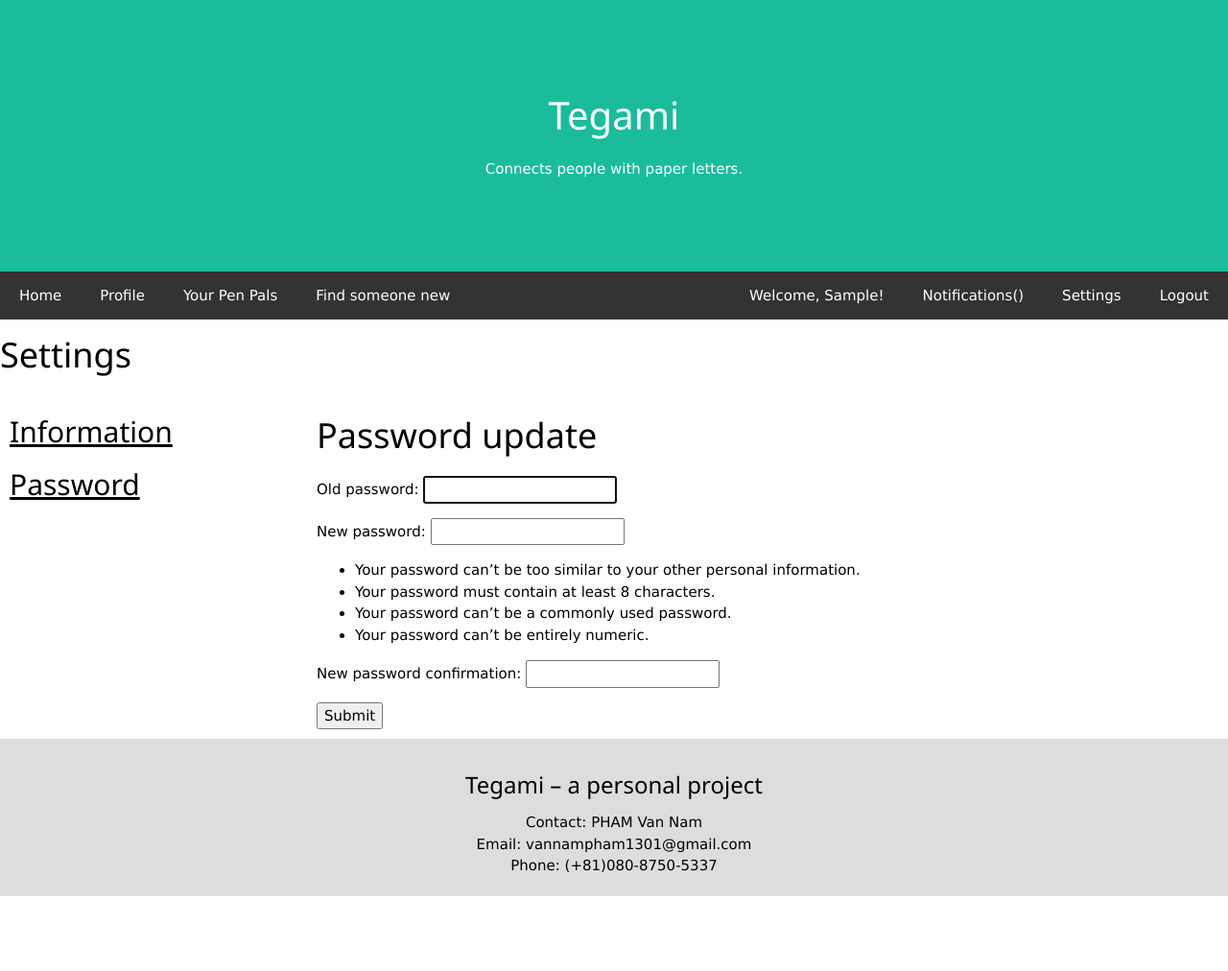
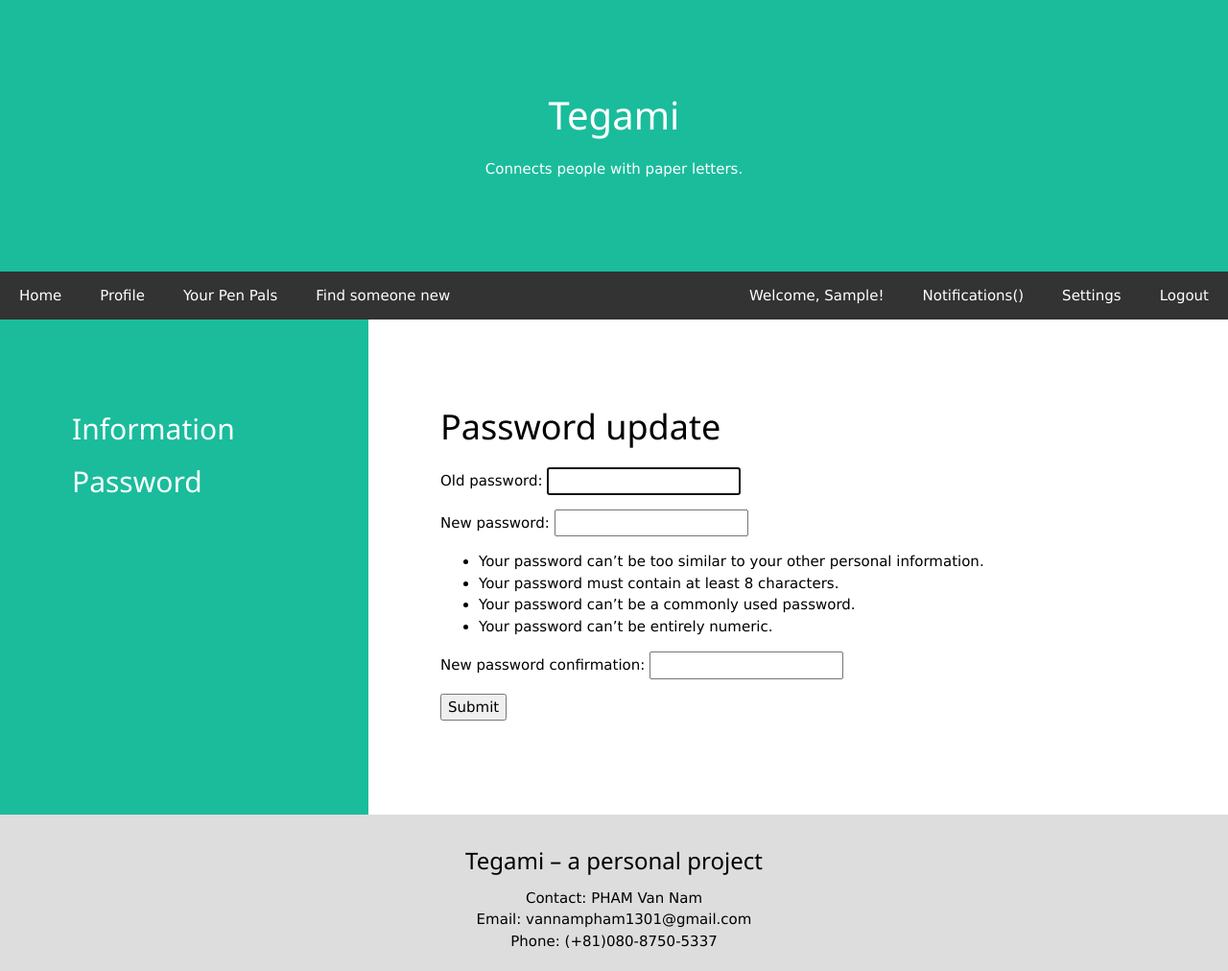
Before and after one commit to megarazor/Tegami, a Django app: page /account/settings/password/ in a window 1280 px wide. Shown: the whole page at 96% size. Before the commit the page ends 934 px from the top, so only its background shows below. Run offline with Django 3.2, Linux system fonts and the light colour scheme; the visitor is signed in with stand-in values (Sample User, id 1).

Commit message:
Column design

```diff
--- /dev/null
+++ b/static/css/columns.css
@@ -0,0 +1,32 @@
+.col-container {
+  display: table; /* Make the container element behave like a table */
+  width: 100%; /* Set full-width to expand the whole page */
+}
+
+.col-colored {
+  color: white;
+  background-color:#1abc9c;
+  padding: 75px;
+  display: table-cell; /* Make elements inside the container behave like table cells */
+}
+
+.col {
+  padding: 75px;
+  display: table-cell; /* Make elements inside the container behave like table cells */
+}
+
+.col-settings-left {
+  width: 30%;
+}
+
+.col-settings-right {
+  width: 70%;
+}
+
+.col-profile-left {
+  width: 40%;
+}
+
+.col-profile-right {
+  width: 60%;
+}
--- a/static/css/columns_menu.css
+++ /dev/null
@@ -1,19 +0,0 @@
-.column {
-  float: left;
-  padding: 10px;
-}
-
-.col_left {
-  width: 25%;
-}
-
-.col_right {
-  width: 75%;
-}
-
-/* Clear floats after the columns */
-.col_row:after {
-  content: "";
-  display: table;
-  clear: both;
-}
--- a/templates/basic_interface/profile.html
+++ b/templates/basic_interface/profile.html
@@ -3,17 +3,17 @@
 {% block extra_head_content %}
   <title>{{profile.user.first_name}} {{ profile.user.last_name }} | Tegami</title>
   {% load static %}
-  <link rel="stylesheet" href="{% static 'css/columns_profile.css' %}">
+  <link rel="stylesheet" href="{% static 'css/columns.css' %}">
 {% endblock %}
 
 {% block content %}
 <div>
     <div class="col-container">
-        <div class="col" style="background-color:#1abc9c;">
+        <div class="col-colored col-profile-left">
             <br><br>
             <img class="center-cropped-big profile-picture" src="{{ profile.profile_pic }}" alt="">
         </div>
-        <div class="col">
+        <div class="col col-profile-right">
             <h2>{{ profile.user.first_name }} {{ profile.user.last_name }}</h2>
             Date of Birth: {{ profile.DoB }}
             <br>
--- a/templates/basic_interface/profile_other.html
+++ b/templates/basic_interface/profile_other.html
@@ -3,17 +3,17 @@
 {% block extra_head_content %}
   <title>{{profile.user.first_name}} {{ profile.user.last_name }} | Tegami</title>
   {% load static %}
-  <link rel="stylesheet" href="{% static 'css/columns_profile.css' %}">
+  <link rel="stylesheet" href="{% static 'css/columns.css' %}">
 {% endblock %}
 
 {% block content %}
 <div>
     <div class="col-container">
-        <div class="col" style="background-color:#1abc9c;">
+        <div class="col-colored col-profile-left">
             <br><br>
             <img class="center-cropped-big profile-picture" src="{{ profile.profile_pic }}" alt="">
         </div>
-        <div class="col">
+        <div class="col col-profile-right">
             <h2>{{ profile.user.first_name }} {{ profile.user.last_name }}</h2>
             Date of Birth: {{ profile.DoB }}
             <br>
--- a/templates/common/settings_base.html
+++ b/templates/common/settings_base.html
@@ -3,23 +3,20 @@
 {% block extra_head_content %}
   <title>Settings | Tegami</title>
   {% load static %}
-    <link rel="stylesheet" href="{% static 'css/columns_menu.css' %}">
+    <link rel="stylesheet" href="{% static 'css/columns.css' %}">
 {% endblock %}
 
 {% block content %}
 
-<h1>Settings</h1>
-<div class="col_row">
-    <div class="column col_left">
-      <a href="{% url 'edit_info' %}"><h2>Information</h2></a>
-      <a href="{% url 'edit_password' %}"><h2>Password</h2></a>
-    </div>
-    <div class="column col_right">
-        <div>
-            {% block settings_content %}
-            {% endblock %}
-        </div>
-    </div>
+<div class="col-container">
+  <div class="col-colored col-settings-left">
+      <h2><a href="{% url 'edit_info' %}" style="text-decoration: none;">Information</a></h2>
+      <h2><a href="{% url 'edit_password' %}" style="text-decoration: none;">Password</a></h2>
+  </div>
+  <div class="col col-settings-right">
+      <div>{% block settings_content %}{% endblock %}</div>
+      <br>
+  </div>
 </div>
 
 {% endblock %}
--- a/templates/settings/info.html
+++ b/templates/settings/info.html
@@ -15,6 +15,4 @@
     <input type="submit" value= "Update">
 </form>
 
-
-
 {% endblock %}
--- a/templates/settings/password.html
+++ b/templates/settings/password.html
@@ -2,14 +2,13 @@
 
 {% block settings_content %}
 
-
 <h1>Password update</h1>
 {% for message in messages %}
-    <div class="alert">
-        {{ message }}
-    </div>
+<div class="alert">
+    {{ message }}
+</div>
 {% endfor %}
-<form method = "POST" action="{% url 'edit_password' %}">
+<form method="POST" action="{% url 'edit_info' %}">
   {% csrf_token %}
   {{ form.as_p }}
   <input type="submit" value= "Submit">
```
Also changed, not shown: static/css/columns_profile.css (deleted, +0 -9 lines).
